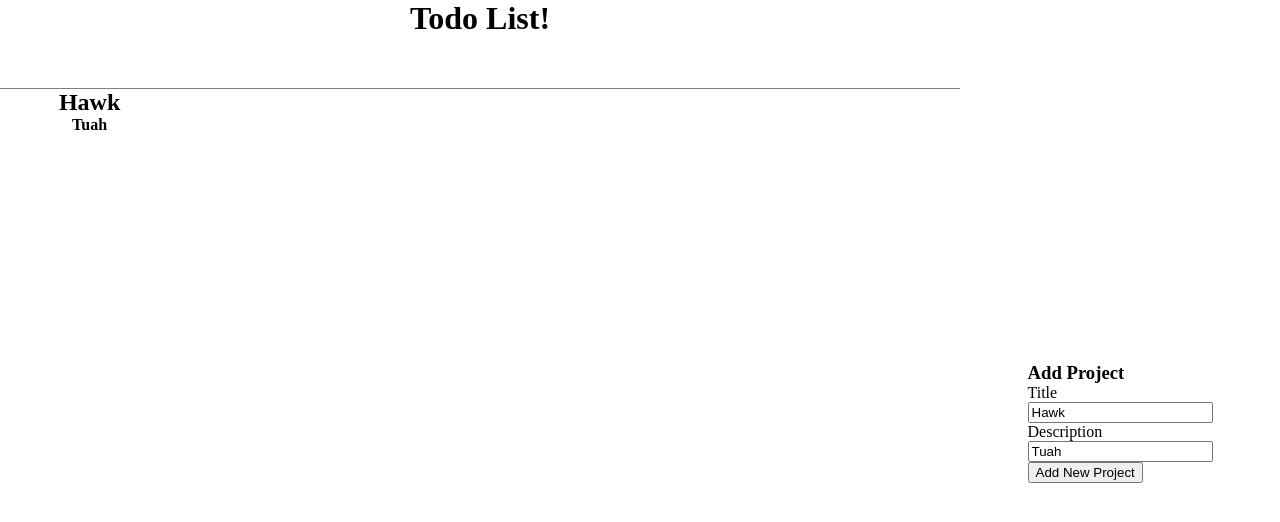
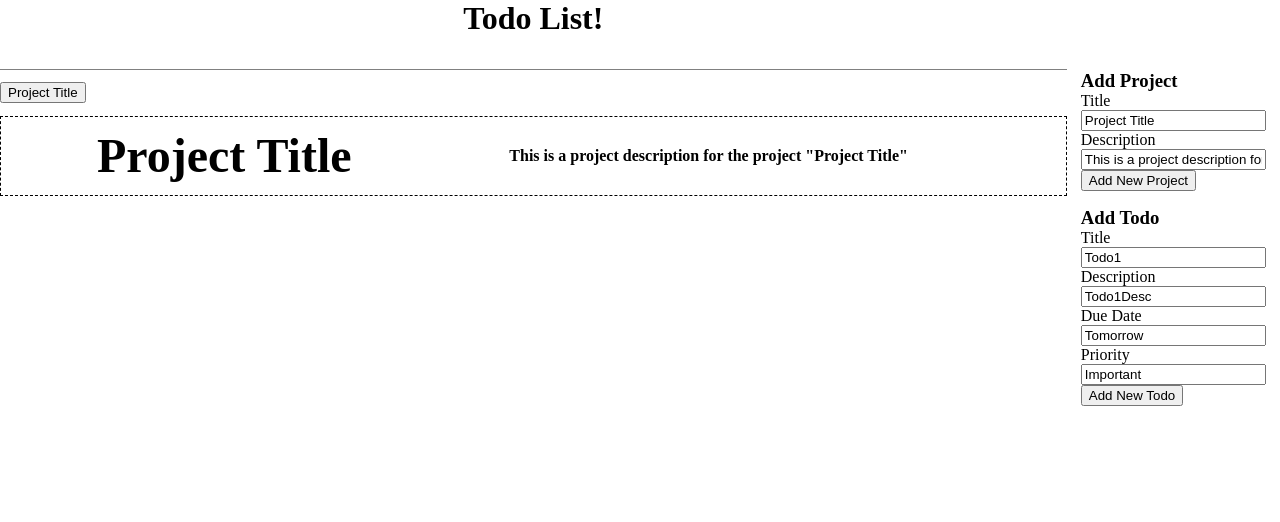
Before and after one commit to packwin/todo-list, a website built with webpack: page src/template.html in a window 1280 px wide. Both pictures are taken after a click on the button "Add New Project". Built offline with nearby package versions, Linux system fonts and the light colour scheme.

Commit message:
Project Cards Rework, Styling, Fixes, Cleanup Removed Project Cards and instead created a list of existing projects that can be switched to underneath the header. Added logic for selecting todo cards instead of projects, and added selected styling to todo cards. Added borders to page layout elements and added margins and justification to the selected project title and description. Tweaked the todo list container's grid layout to make a more consistent sized set of cards. Cleaned up some of the functions and organised index.js.

```diff
--- a/src/index.js
+++ b/src/index.js
@@ -3,141 +3,30 @@ import { Builder } from "./builder.js";
 
 const manager = new Builder.ProjectManager();
 
-const projectCards = [];
+// Containers
+const projectsSelection = document.getElementById("projects-selection");
+const selectedProjInfo = document.getElementById("selected-proj-info");
+const todos = document.getElementById("todos");
 
-const projectsDiv = document.getElementById("projects-div");
+// Forms
+const newProjForm = document.getElementById("form-new-proj");
+const btnNewProject = document.getElementById("form-btn-add-proj");
 
-function addProject(projectObj) {
-    const projectCard = createProjectContainer(projectObj);
-    projectsDiv.append(projectCard.node);
+const newTodoForm = document.getElementById("form-new-todo");
+const btnNewTodo = document.getElementById("form-btn-add-todo");
 
-    manager.addProject(projectObj);
-    projectCards.push(projectCard);
-}
 
-function createProjectContainer(project) {
-    const title = project.name;
-    const desc = project.desc;
-
-    const container = document.createElement("div");
-    container.classList.add("project-container")
-
-    const header = document.createElement("h2");
-    header.textContent = title;
-    container.append(header);
-
-    const subtitle = document.createElement("h4");
-    subtitle.textContent = desc;
-    container.append(subtitle);
-
-    const entriesDiv = document.createElement("div");
-    entriesDiv.classList.add("project-entries-container");
-    container.append(entriesDiv);
-
-    const projectObj = {
-        node: container,
-        title: header,
-        desc: subtitle,
-        entriesDiv: entriesDiv,
-        projectRef: project,
-    };
-
-    container.classList.add("proj-selectable");
-    container.addEventListener("click", () => selectProject(projectObj));
-
-    return projectObj;
-}
-
-function createTodo(entry) {
-    const entryCard = document.createElement("div");
-    entryCard.classList.add("entry-card");
-
-    const title = document.createElement("h4");
-    title.textContent = entry.title;
-    console.log("title is" + title.textContent);
-    entryCard.append(title);
-
-    const desc = document.createElement("p");
-    desc.textContent = entry.desc;
-    console.log("desc is" + desc.textContent);
-    entryCard.append(desc);
-
-    const dueDate = document.createElement("p");
-    dueDate.textContent = entry.dueDate;
-    entryCard.append(dueDate);
-
-    const priority = document.createElement("p");
-    priority.textContent = entry.priority;
-    entryCard.append(priority);
-
-    if (entry.subEntries != null) {
-        const subEntriesContainer = document.createElement("div");
-        subEntriesContainer.classList.add("sub-entries-container");
-
-        entry.subEntries.forEach(subEntry => {
-            const subEntriesCard = document.createElement("div");
-            subEntriesCard.classList.add("sub-entry-card");
-
-            const subEntryTitle = document.createElement("h5");
-            subEntryTitle.textContent = subEntry.title;
-            subEntriesCard.append(subEntryTitle);
-            console.log("subEntryTtiel = " + subEntryTitle.textContent)
-
-            const subEntryDesc = document.createElement("p");
-            subEntryDesc.textContent = subEntry.desc;
-            subEntriesCard.append(subEntryDesc);
-
-            const subEntryDueDate = document.createElement("p");
-            subEntryDueDate.textContent = subEntry.dueDate;
-            subEntriesCard.append(subEntryDueDate);
-
-            const subEntryPriority = document.createElement("p");
-            subEntryPriority.textContent = subEntry.priority;
-            subEntriesCard.append(subEntryPriority);
-
-            subEntriesContainer.append(subEntriesCard);
-        });
-
-        entryCard.append(subEntriesContainer);
-    }
-
-    return entryCard;
-}
+let selectedProject = null;
+let selectedTodo = null;
 
 window.addEventListener("click", (event) => {
-    const clicked = event.target.closest(".proj-selectable");
-
-    if (!clicked) {
-        if (selectedProject != null) {
-            deselectAll();
-            return;
-        }
+    if (!event.target.closest(".todo-selectable")
+        && !event.target.closest("#form-new-todo")
+        && !event.target.closest("#form-new-proj")) {
+        deselectAll();
     }
 });
 
-let selectedProject = null;
-
-function selectProject(project) {
-    if (project == selectedProject) return;
-
-    if (selectedProject != null) selectedProject.node.classList.remove("proj-selected");
-
-    selectedProject = project;
-
-    selectedProject.node.classList.add("proj-selected");
-
-    newTodoForm.classList.remove("form-close");
-}
-
-function deselectAll() {
-    selectedProject.node.classList.remove("proj-selected");
-    selectedProject = null;
-    newTodoForm.classList.add("form-close");
-}
-
-const newProjForm = document.getElementById("form-new-proj");
-
-const btnNewProject = document.getElementById("form-btn-add-proj");
 btnNewProject.addEventListener("click", () => {
     const newProjData = new FormData(newProjForm);
 
@@ -147,15 +36,12 @@ btnNewProject.addEventListener("click", () => {
         return;
     }
 
-    addProject(new Builder.Project(
+    addProjectCard(new Builder.Project(
         newProjData.get("new-proj-title"),
         newProjData.get("new-proj-desc"),
     ));
 });
 
-const newTodoForm = document.getElementById("form-new-todo");
-
-const btnNewTodo = document.getElementById("form-btn-add-todo");
 btnNewTodo.addEventListener("click", () => {
     if (selectedProject == null) {
         alert("Please select a project to add your todo to.");
@@ -178,7 +64,138 @@ btnNewTodo.addEventListener("click", () => {
         // subEntries...
     );
     selectedProject.projectRef.addEntry(newEntry);
-    selectedProject.entriesDiv.append(createTodo(newEntry));
+    todos.append(createTodo(newEntry));
 });
 
-newTodoForm.classList.add("form-close");
+function addProjectCard(projectObj) {
+    const projectCard = createProjectContainer(projectObj);
+
+    manager.addProject(projectObj);
+
+    const projectSelectBtn = document.createElement("button");
+    projectSelectBtn.textContent = projectCard.title.textContent;
+    projectSelectBtn.classList.add("proj-btn-select");
+    projectSelectBtn.addEventListener("click", () => {
+        selectProject(projectCard);
+    });
+    projectsSelection.append(projectSelectBtn);
+
+    selectProject(projectCard);
+}
+
+function createProjectContainer(project) {
+    const title = project.name;
+    const desc = project.desc;
+
+    const container = document.createElement("div");
+    container.classList.add("project-container")
+
+    const header = document.createElement("h2");
+    header.textContent = title;
+    container.append(header);
+
+    const subtitle = document.createElement("h4");
+    subtitle.textContent = desc;
+    container.append(subtitle);
+
+    const projectObj = {
+        node: container,
+        title: header,
+        desc: subtitle,
+        projectRef: project,
+    };
+
+    return projectObj;
+}
+
+function createTodo(entry) {
+    const entryCard = document.createElement("div");
+    entryCard.classList.add("entry-card");
+
+    entryCard.classList.add("todo-selectable");
+    entryCard.addEventListener("click", () => selectTodo(entryCard));
+
+    const title = document.createElement("h4");
+    title.textContent = entry.title;
+    entryCard.append(title);
+
+    const desc = document.createElement("p");
+    desc.textContent = entry.desc;
+    entryCard.append(desc);
+
+    const dueDate = document.createElement("p");
+    dueDate.textContent = entry.dueDate;
+    entryCard.append(dueDate);
+
+    const priority = document.createElement("p");
+    priority.textContent = entry.priority;
+    entryCard.append(priority);
+
+    if (entry.subEntries != null) {
+        const subEntriesContainer = document.createElement("div");
+        subEntriesContainer.classList.add("sub-entries-container");
+
+        entry.subEntries.forEach(subEntry => {
+            const subEntriesCard = document.createElement("div");
+            subEntriesCard.classList.add("sub-entry-card");
+
+            const subEntryTitle = document.createElement("h5");
+            subEntryTitle.textContent = subEntry.title;
+            subEntriesCard.append(subEntryTitle);
+
+            const subEntryDesc = document.createElement("p");
+            subEntryDesc.textContent = subEntry.desc;
+            subEntriesCard.append(subEntryDesc);
+
+            const subEntryDueDate = document.createElement("p");
+            subEntryDueDate.textContent = subEntry.dueDate;
+            subEntriesCard.append(subEntryDueDate);
+
+            const subEntryPriority = document.createElement("p");
+            subEntryPriority.textContent = subEntry.priority;
+            subEntriesCard.append(subEntryPriority);
+
+            subEntriesContainer.append(subEntriesCard);
+        });
+
+        entryCard.append(subEntriesContainer);
+    }
+    return entryCard;
+}
+
+function selectProject(project) {
+    if (project === selectedProject) return;
+    if (selectedProject != null) selectedProject.node.classList.remove("proj-selected");
+
+    selectedProject = project;
+    selectedProject.node.classList.add("proj-selected");
+    showProject(project);
+}
+
+function showProject(project) {
+    selectedProjInfo.replaceChildren();
+    todos.replaceChildren();
+
+    // add project title and description
+    selectedProjInfo.append(project.node);
+
+    // build todo list entries
+    project.projectRef.entries.forEach((entry) => {
+        todos.append(createTodo(entry));
+    });
+
+    newTodoForm.classList.remove("form-close");
+}
+
+function selectTodo(todoEntry) {
+    if (todoEntry === selectedTodo) return;
+    if (selectedTodo != null) selectedTodo.classList.remove("todo-selected");
+
+    selectedTodo = todoEntry;
+    selectedTodo.classList.add("todo-selected");
+}
+
+function deselectAll() {
+    if (selectedTodo != null) selectedTodo.classList.remove("todo-selected");
+    selectedTodo = null;
+}
--- a/src/styles.css
+++ b/src/styles.css
@@ -8,8 +8,8 @@ body {
     margin: 0;
 
     display: grid;
-    grid-template-columns: 3fr 1fr;
-    grid-template-rows: 2fr 15fr 1fr;
+    grid-template-columns: 5fr 1fr;
+    grid-template-rows: 2fr 20fr 1fr;
 
     min-height: 100vh;
 }
@@ -25,7 +25,11 @@ body {
 
 #forms {
     grid-area: 2 / 2 / 2 / 2;
-    place-self: center;
+
+    display: flex;
+    flex-flow: column;
+    gap: 1em;
+    align-items: center;
 }
 
 form {
@@ -34,27 +38,77 @@ form {
     align-items: flex-start;
 }
 
-#projects-div {
+#content {
     grid-area: 2 / 1 / 2 / 2;
 
     display: grid;
-    grid-template-columns: 1fr 1fr 1fr 1fr 1fr;
-    /* grid-auto-rows: auto; */
-    /* place-items: center; */
+    grid-template-rows: 1fr 2fr 12fr;
+}
+
+#projects-selection {
+    grid-area: 1 / 1 / 1 / 1;
+
+    display: flex;
     gap: 1em;
+    align-items: center;
+}
+
+#selected-proj-info {
+    grid-area: 2 / 1 / 2 / 1;
+}
+
+#todos {
+    grid-area: 3 / 1 / 3 / 1;
+
+    display: grid;
+    grid-template-columns: repeat(auto-fit, minmax(200px, 1fr));
+    gap: 0.5em;
+
+    overflow: auto;
+}
+
+.entry-card {
+    display: flex;
+    flex-flow: column;
+    padding: 0.5em;
+
+    border: 1px solid black;
 }
 
 .project-container {
+    grid-area: 2 / 1 / 2 / 1;
+
     display: flex;
-    flex-flow: column;
-    align-items: center;
+    flex-flow: row;
 
     min-height: 10vh;
+    box-sizing: border-box;
 
-    box-sizing: border-box;
+    border: 1px dashed black;
+}
+
+.project-container h2 {
+    align-self: center;
+    margin-left: 2em;
+    font-size: 3rem;
+}
+
+.project-container h4 {
+    flex-grow: 1;
+    text-align: center;
+    align-self: center;
+}
+
+.project-entries-container {
+    display: grid;
+    grid-template-columns: 1fr 1fr 1fr 1fr 1fr;
 }
 
 .proj-selected {
+    /* border: 2px solid rgb(255, 225, 0); */
+}
+
+.todo-selected {
     border: 2px solid blue;
 }
 
--- a/src/template.html
+++ b/src/template.html
@@ -10,21 +10,23 @@
         <h1>Todo List!</h1>
     </div>
 
-    <div id="projects-div">
-
+    <div id="content">
+        <div id="projects-selection"></div>
+        <div id="selected-proj-info"></div>
+        <div id="todos"></div>
     </div>
 
     <div id="forms">
         <form id="form-new-proj">
             <h3>Add Project</h3>
             <label for="form-proj-title">Title</label>
-            <input id="form-proj-title" name="new-proj-title" value="Hawk">
+            <input id="form-proj-title" name="new-proj-title" value="Project Title">
             <label for="form-proj-desc">Description</label>
-            <input id="form-proj-desc" name="new-proj-desc" value="Tuah">
+            <input id="form-proj-desc" name="new-proj-desc" value='This is a project description for the project "Project Title"'>
             <button id="form-btn-add-proj" type="button">Add New Project</button>
         </form>
 
-        <form id="form-new-todo">
+        <form id="form-new-todo" class="form-close">
             <h3>Add Todo</h3>
             <label for="form-todo-title">Title</label>
             <input id="form-todo-title" name="new-todo-title" value="Todo1">
```
